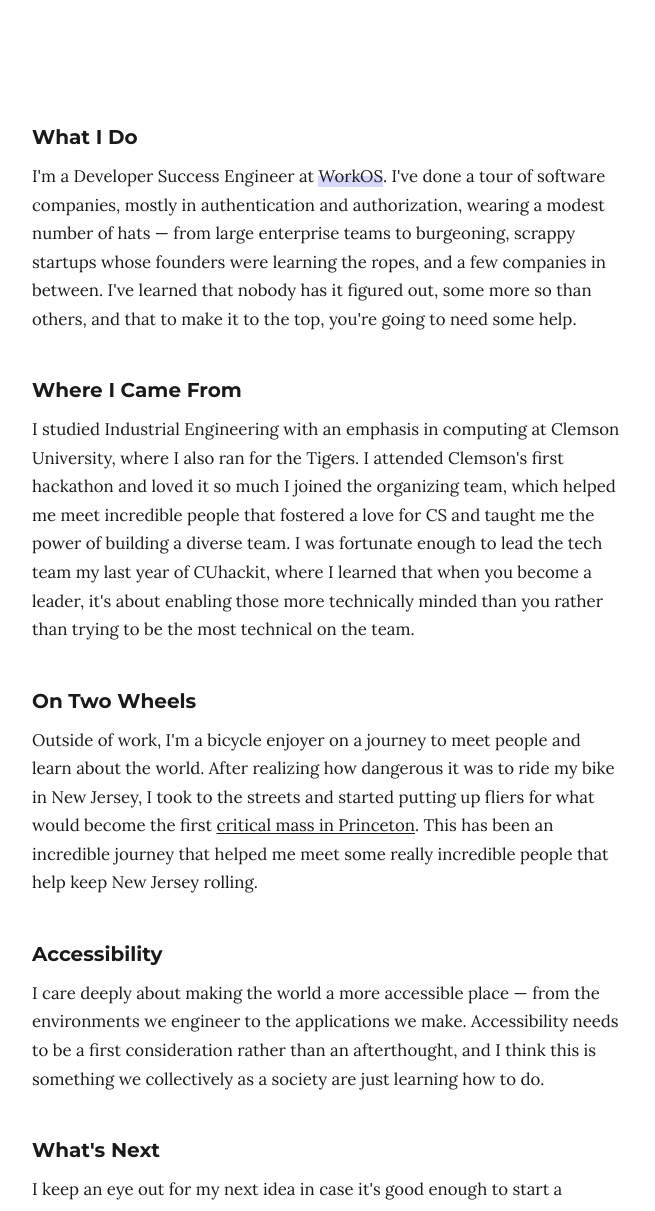
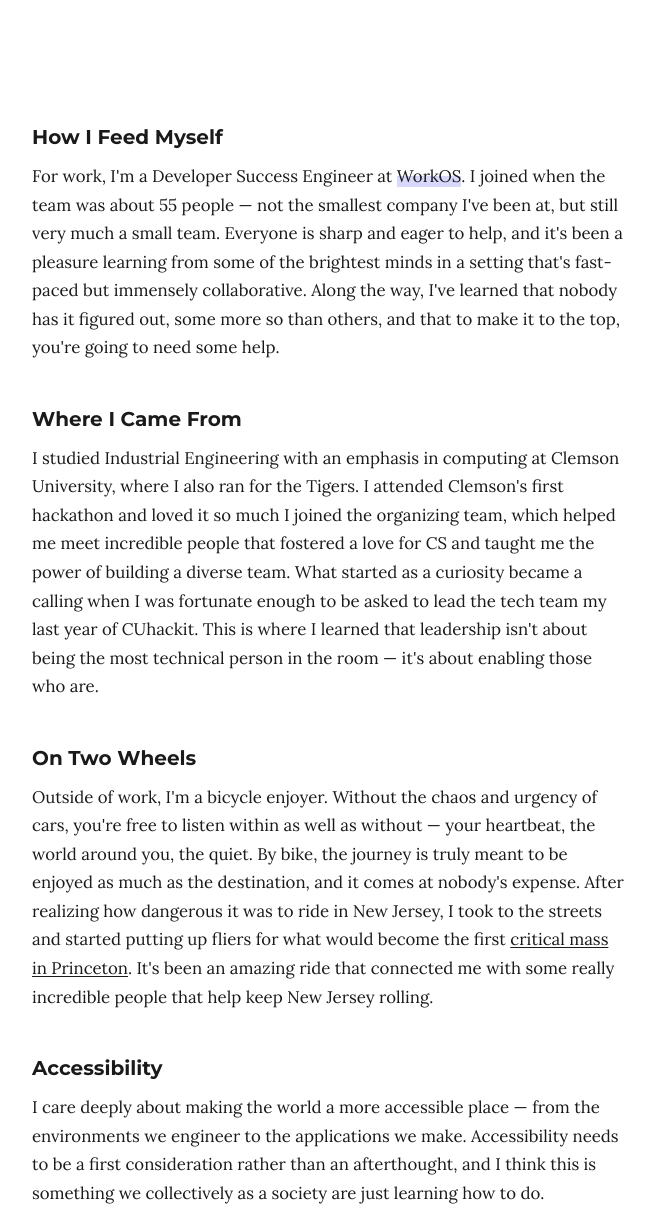
Before and after one commit to ethinallen/temp_website, a plain HTML site: page index.html in a window 1280 px wide. Shown: the part 280-1491 px from the top of the page, without its empty margins (312-967 px from the left). Drawn offline with Linux system fonts and the light colour scheme.

Commit message:
Refine bio content across all sections
Rewrite cycling section with more personal voice, rework Clemson
section to better land the leadership insight, let WorkOS breathe
in the work section, and rename heading to "How I Feed Myself".

```diff
--- a/index.html
+++ b/index.html
@@ -31,18 +31,18 @@
 
   <main id="main">
     <section>
-      <h2>What I Do</h2>
-      <p>I'm a Developer Success Engineer at <a href="https://workos.com" class="highlight-workos">WorkOS</a>. I've done a tour of software companies, mostly in authentication and authorization, wearing a modest number of hats &mdash; from large enterprise teams to burgeoning, scrappy startups whose founders were learning the ropes, and a few companies in between. I've learned that nobody has it figured out, some more so than others, and that to make it to the top, you're going to need some help.</p>
+      <h2>How I Feed Myself</h2>
+      <p>For work, I'm a Developer Success Engineer at <a href="https://workos.com" class="highlight-workos">WorkOS</a>. I joined when the team was about 55 people &mdash; not the smallest company I've been at, but still very much a small team. Everyone is sharp and eager to help, and it's been a pleasure learning from some of the brightest minds in a setting that's fast-paced but immensely collaborative. Along the way, I've learned that nobody has it figured out, some more so than others, and that to make it to the top, you're going to need some help.</p>
     </section>
 
     <section>
       <h2>Where I Came From</h2>
-      <p>I studied Industrial Engineering with an emphasis in computing at Clemson University, where I also ran for the Tigers. I attended Clemson's first hackathon and loved it so much I joined the organizing team, which helped me meet incredible people that fostered a love for CS and taught me the power of building a diverse team. I was fortunate enough to lead the tech team my last year of CUhackit, where I learned that when you become a leader, it's about enabling those more technically minded than you rather than trying to be the most technical on the team.</p>
+      <p>I studied Industrial Engineering with an emphasis in computing at Clemson University, where I also ran for the Tigers. I attended Clemson's first hackathon and loved it so much I joined the organizing team, which helped me meet incredible people that fostered a love for CS and taught me the power of building a diverse team. What started as a curiosity became a calling when I was fortunate enough to be asked to lead the tech team my last year of CUhackit. This is where I learned that leadership isn't about being the most technical person in the room &mdash; it's about enabling those who are.</p>
     </section>
 
     <section>
       <h2>On Two Wheels</h2>
-      <p>Outside of work, I'm a bicycle enjoyer on a journey to meet people and learn about the world. After realizing how dangerous it was to ride my bike in New Jersey, I took to the streets and started putting up fliers for what would become the first <a href="https://cmp.bike">critical mass in Princeton</a>. This has been an incredible journey that helped me meet some really incredible people that help keep New Jersey rolling.</p>
+      <p>Outside of work, I'm a bicycle enjoyer. Without the chaos and urgency of cars, you're free to listen within as well as without &mdash; your heartbeat, the world around you, the quiet. By bike, the journey is truly meant to be enjoyed as much as the destination, and it comes at nobody's expense. After realizing how dangerous it was to ride in New Jersey, I took to the streets and started putting up fliers for what would become the first <a href="https://cmp.bike">critical mass in Princeton</a>. It's been an amazing ride that connected me with some really incredible people that help keep New Jersey rolling.</p>
     </section>
 
     <section>
```
